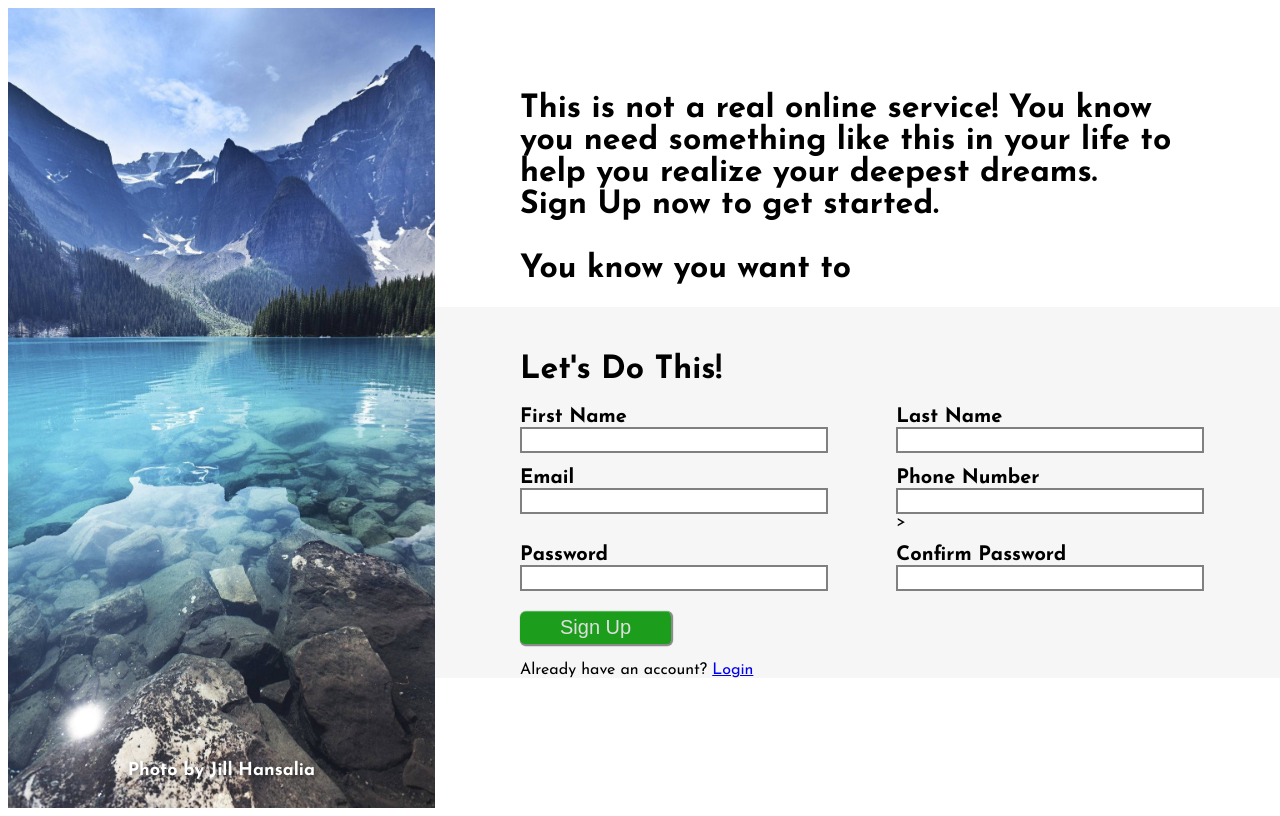
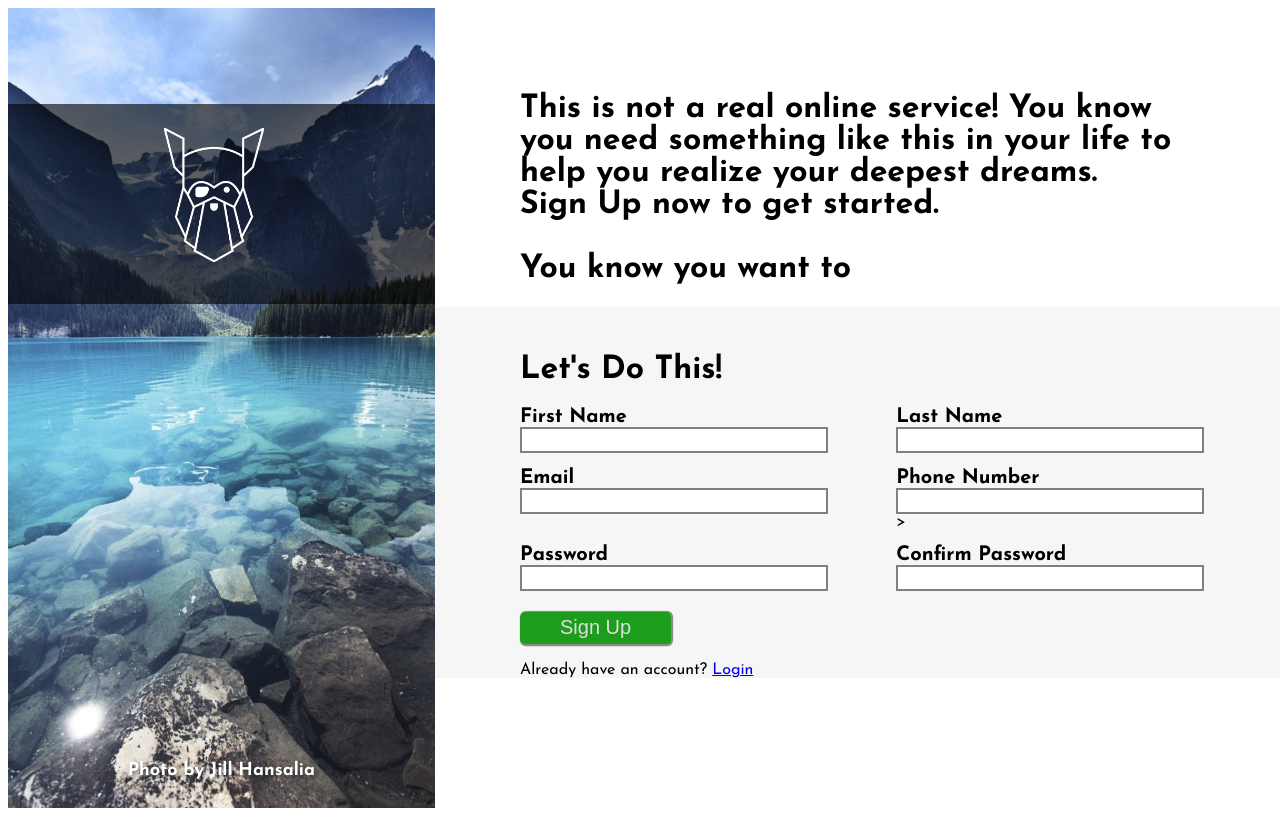
Before and after one commit to jhansali/SignUp-Form, a plain HTML site: page index.html in a window 1280 px wide. Drawn offline with Linux system fonts and the light colour scheme.

Commit message:
SignUp Form: Add logo

```diff
--- a/index.html
+++ b/index.html
@@ -10,9 +10,14 @@
     <link href="https://fonts.googleapis.com/css2?family=Josefin+Sans:ital,wght@0,100..700;1,100..700&family=Josefin+Slab:ital,wght@0,100..700;1,100..700&display=swap" rel="stylesheet">
 </head>
 <body>
-    <div class="img">
-        <div class="img-description">
-            <p class="image-info">Photo by Jill Hansalia</p>
+    <div class="img-container">
+        <div class="logo">
+            <img src="./images/odin-logo.png" alt="logo" class="img-photo">
+        </div>
+        <div class="img">
+            <div class="img-description">
+                <p class="image-info">Photo by Jill Hansalia</p>
+            </div>
         </div>
     </div>
     <div class="form">
--- a/style.css
+++ b/style.css
@@ -7,9 +7,36 @@ body{
     height: 100vh;
 }
 
-.img{
+.img-container {
+    position: relative;
+    width: 50%;
+    height: 100%;
+}
+
+.logo {
+    position: absolute;
+    top: 12%;
+    left: 0;
+    width: 100%;
+    height: 200px;
     display: flex;
-    width: 50%;
+    align-items: center;
+    justify-content: center;
+    background-color: rgba(0, 0, 0, 0.618);
+}
+
+.img-photo {
+    position: absolute;
+    top: 12%;
+    right: 40%;
+    width: 100px;
+    height: auto;
+    z-index: 1;
+}
+
+.img {
+    display: flex;
+    width: 100%;
     height: 100%;
     background: url(./images/mountains.jpeg) no-repeat center;
     background-size: cover;
@@ -17,7 +44,7 @@ body{
     justify-content: center;
 }
 
-.img-description{
+.img-description {
     margin-top: auto;
     margin-bottom: 10px;
     color: rgb(255, 255, 255);
```
